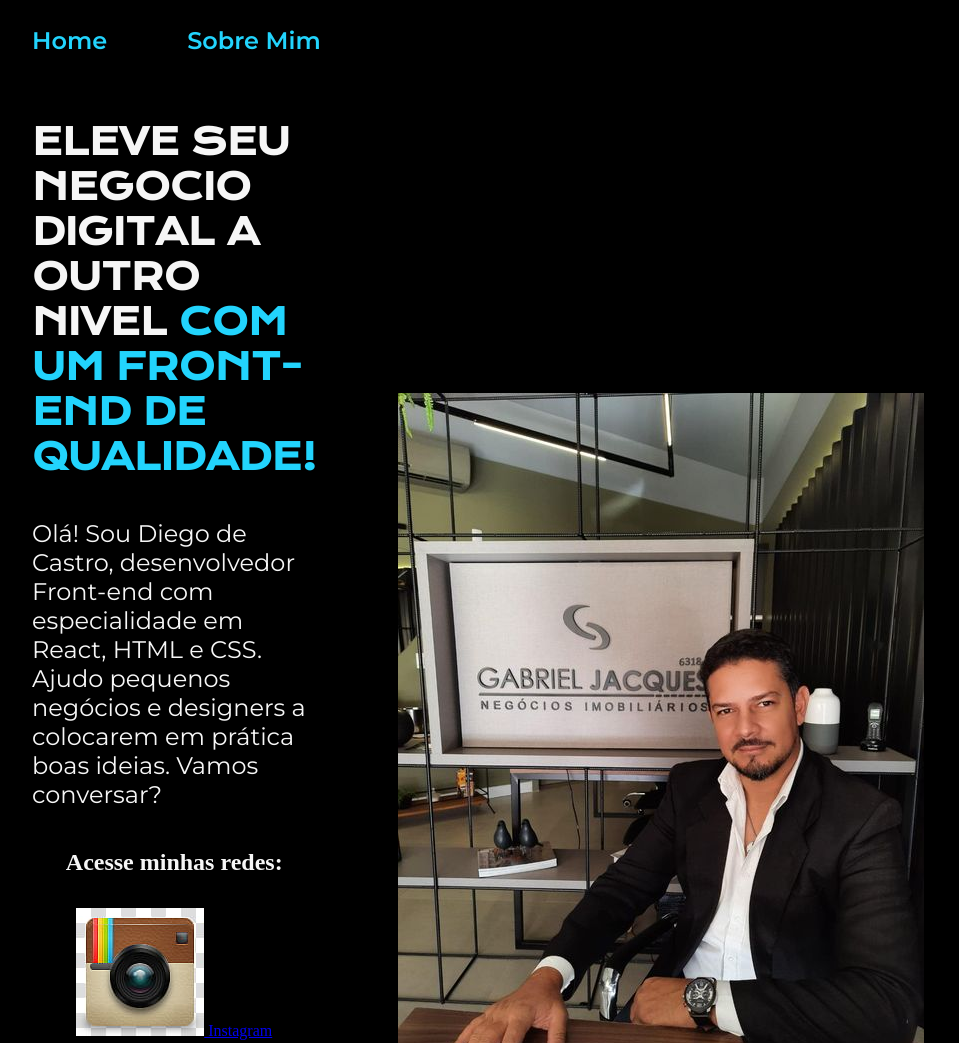
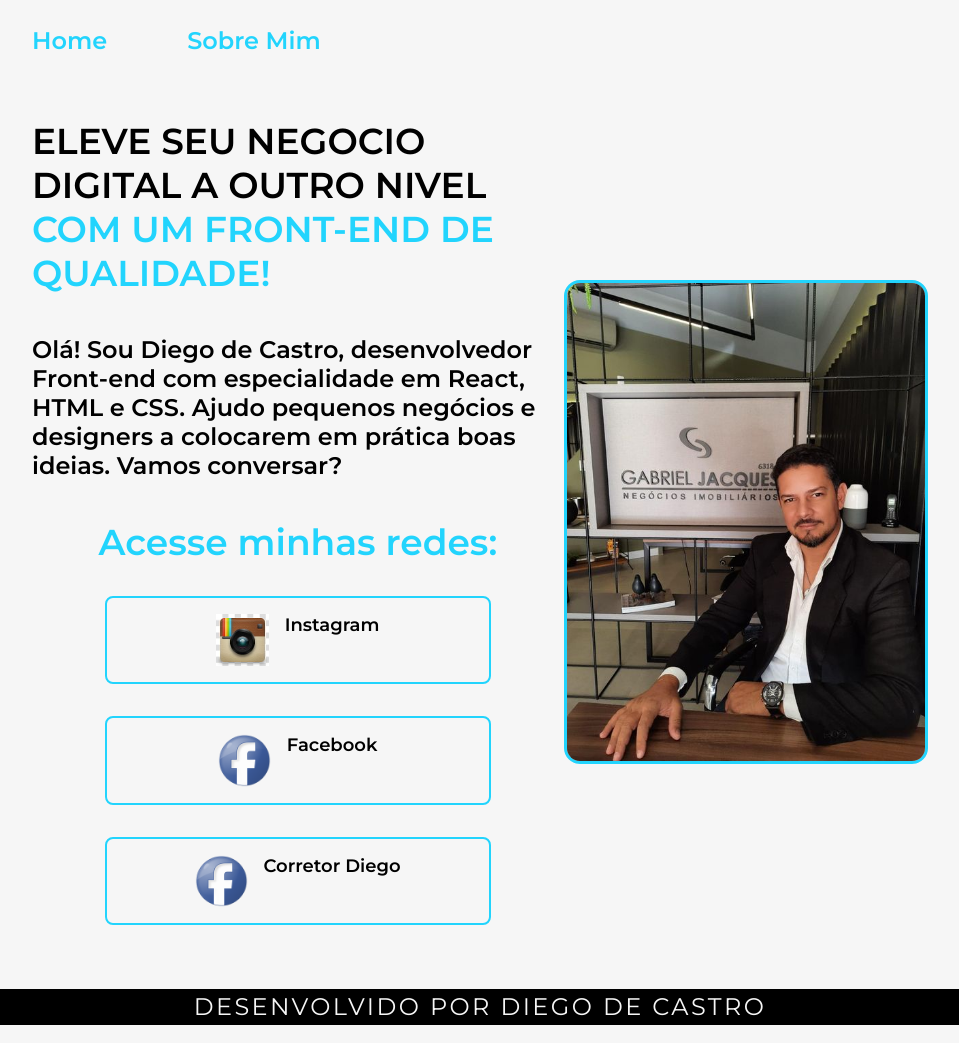
Before and after one commit to Decastrodiego1/pagina-HTML-CSS, a plain HTML site: page Index.html in a window 1280 px wide. Shown: the top 1043 px of the page, without its empty margins (160-1119 px from the left). Drawn offline with nearby package versions, Linux system fonts and the light colour scheme; files that its build step writes are made by us from their sources.

Commit message:
corrigido inicio

```diff
--- a/Index.html
+++ b/Index.html
@@ -5,7 +5,7 @@
     <meta http-equiv="x-ua-compatible" content="IE=edge">
     <meta name="viewport" content="width=device-width, initial-scale=1.0">
     <title>portifólio</title>
-    <link rel="stylesheet" href="/estilos/style.css"
+    <link rel="stylesheet" href="style.css"
     <link rel="stylesheet" href="style.css"
 </head>
 <body>
@@ -29,7 +29,7 @@
             <img class="dimencoes__foto" src="eu.jpg"> <alt="foto da joana programando"></alt>
             </Main>
     <footer>
-        <p class="rodapé">DESENVLVIDO POR DIEGO DE CASTRO</p>
+        <p class="rodapé">DESENVOLVIDO POR DIEGO DE CASTRO</p>
     </footer>
 </body>
 </html>
--- a/style.css
+++ b/style.css
@@ -1,62 +1,87 @@
 @import url('https://fonts.googleapis.com/css2?family=Krona+One&family=Montserrat:wght@400;600&display=swap');
-
-:root {
-    --cor-primaria: #000000;
-    --cor-secundaria: #F6F6F6;
-    --cor-terciaria: #22D4FD;
-    --cor-hover: #272727;
-
-    --fonte-primaria: 'Krona One', sans-serif;
-    --fonte-secundaria: 'Montserrat', sans-serif;
-}
    *{
         margin: 0;
-    padding: 0;
+        padding:0;
     }
 
-body{
-    box-sizing: border-box;
-    background-color: var(--cor-primaria);
-    color: var(--cor-secundaria);
+body {
+
+    box-sizing:border-box;
+    background-color:#f6f6f6;
+    color: #000000;
+    justify-content : space-between;
 }
-.cabecalho{
+
+.cabecalho  {
     padding: 2% 0% 0% 15%;
     }
-.cabecalho__menu{
+
+.cabecalho__menu {
     display: flex;
     gap: 80px;
 }
-.cabecalho__menu__link{
-    font-family: var(--fonte-secundaria);
-    font-size: 1.5rem;
+.cabecalho__menu__link {
+    box-sizing:border-box;
+    justify-content : space-between;
+    display:flex;
+    text-decoration: none;
+    font-family: 'montserrat',sans-serif;
+    font-size: 24px;
     font-weight: 600;
-    color: var(--cor-terciaria);
-    text-decoration: none;
+    color:#22D4FD
+
 }
-.apresentacao{
-    padding: 5% 15%;
+.apresentacao {
+    padding:5% 15%;
+    display:flex;
+    align-items :center;
+    justify-content : space-between;
+    }
+.apresentacao__conteudo {
+    width: 615px;
     display: flex;
-    align-items: center;
-    justify-content: space-between;
-    gap: 82px;
+    flex-direction: column;
+    gap: 40px;
+    box-sizing:border-box;
+    justify-content : space-between;
+
+    font-size: 24px;
+    font-family:'montserrat',sans-serif;
+    font-weight: 600;
+    color:#22D4FD
+
 }
-.apresentacao__conteudo{
-    width: 50%;
+.titulo-destaque{
+    color: #22D4FD;
+}
+.apresentacao {
+    padding:5% 15%;
+    display:flex;
+    align-items :center;
+    justify-content : space-between;
+    }
+
+
+    .apresentacao__conteudo {
+        width: 615px;
         display: flex;
         flex-direction: column;
         gap: 40px;
     }
 
+.titulo-destaque {
+    color: #22D4FD;
+}
 .apresentacao__conteudo__titulo{
     font-size: 2.25rem;
     font-family: var(--fonte-primaria);
+    color:#000000;
 }
-.titulo-destaque{
-    color: var(--cor-terciaria);
-}
+
 .apresentacao__conteudo__texto{
     font-size: 1.5rem;
     font-family: var(--fonte-secundaria);
+    color:#000000;
 }
 
 .apresentacao__links{
@@ -66,10 +91,45 @@ body{
     align-items: center;
     gap: 32px;
 }
-.apresentacao__links__subtitulo{
-    font-family: var(--fonte-primaria);
+.apresentacao__subtitulo {
+font-family: 'Krona One';
+align-items: center;
+font-style: sans serif;
 font-weight: 400;
-    font-size: 1.5rem;
+font-size: 24px;
+line-height: 40px
+}
+
+.apresentacao__links__link {
+    /* background-color: #22D4FD; */
+    display: flex;
+    justify-content: center;
+    gap: 16px;
+    Width: 350px;
+    text-align: center;
+    border-radius: 8px;
+    border:2px solid #22D4FD;
+    font-size: 18px;
+    font-weight: 100px;
+    Padding: 16px;
+    text-decoration: none;
+    Color:#000000;
+    font-family:'Montserrat',sans-serif ;
+
+     }
+
+     .icone {
+        display:flex;
+        text-align: center;
+        justify-content: center;
+        width:15%;
+    }
+    .dimencoes__foto{
+        width:40%;
+        border-radius: 16px;
+border: 3px solid #22D4FD;
+border-radius: 16px;
+background: url(<path-to-image>), lightgray -39.262px -50.143px / 212.432% 124.461% no-repeat;
     }
      .apresentacao__links__navegacao{
         display: flex;
@@ -79,27 +139,30 @@ body{
         width: 50%;
         text-align: center;
         border-radius: 8px;
-    font-size: 1.5rem;
+        font-size: 32px;
         font-weight: 600;
         padding: 21.5px 0;
         text-decoration: none;
         color: var(--cor-secundaria);
         font-family: var(--fonte-secundaria);
     }
+
     .apresentacao__links__link:hover{
-    background-color: var(--cor-hover);
+        background-color: #22D4FD;
     }
-.apresentacao__imagem{
-    width: 50%;
+    .apresentacao__imagem {
+        width: 10%;
     }
-.rodape{
-    color: var(--cor-primaria);
-    background-color: var(--cor-terciaria);
-    padding: 24px;
+
+.rodapé {
+    color:#f6f6f6;
+    background-color: #000000;
+    font-family: Montserrat;
+    font-size: 24px;
+    font-weight: 400;
+    line-height: 36px;
+    letter-spacing: 0.1em;
     text-align: center;
-    font-family: var(--fonte-secundaria);
-    font-size: 1.5rem;
-    font-weight: 400;
 }
 
 @media (max-width: 1200px){
```
Also changed, not shown: about.html (+1 -1 lines). Lines whose indentation alone changed are shown as unchanged.
